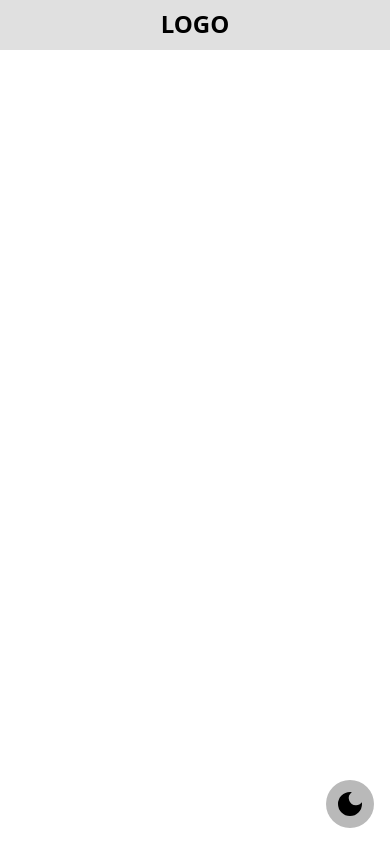
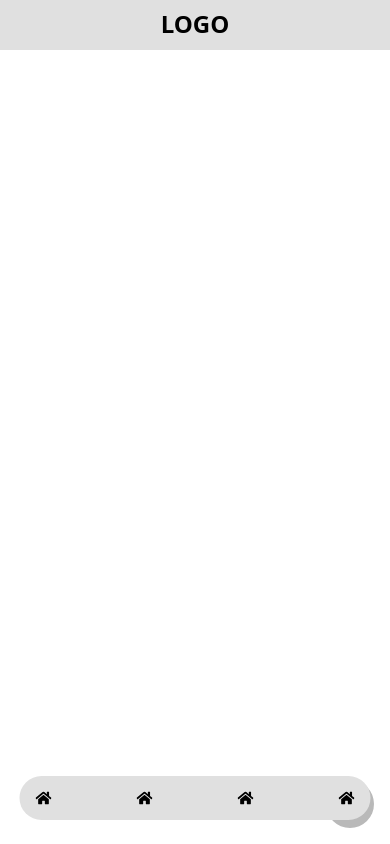
Before and after one commit to saurabh-dev-vns/pdf-builder, a Next.js app: page / in a window 390 px wide. Built offline with nearby package versions, Linux system fonts and the light colour scheme.

Commit message:
floating navbar for small devices

```diff
--- a/package.json
+++ b/package.json
@@ -3,7 +3,7 @@
   "version": "0.1.0",
   "private": true,
   "scripts": {
-    "dev": "next dev",
+    "dev": "next dev -H 0.0.0.0 ",
     "build": "next build",
     "start": "next start",
     "lint": "next lint"
--- /dev/null
+++ b/src/components/Navbar/floatingNavBar.tsx
@@ -0,0 +1,24 @@
+import React from 'react'
+import { FaHome } from "react-icons/fa";
+
+export const FloatingNavbar = () => {
+  return (
+    <nav className='flex sm:hidden absolute bottom-6 left-1/2 -translate-x-1/2  dark:text-white dark:bg-elevatedSurface-dark bg-elevatedSurface-light pr-4 pl-4  w-[90%] h-11  justify-center rounded-full'>
+
+<ul className='flex flex-row justify-between items-center w-full'>
+    <li className="">
+        <a href="#"><FaHome /></a>
+    </li>
+    <li className="">
+        <a href="#"><FaHome /></a>
+    </li>
+    <li className="">
+        <a href="#"><FaHome /></a>
+    </li>
+    <li className="">
+        <a href="#"><FaHome /></a>
+    </li>
+</ul>
+   </nav>
+  )
+}
--- a/src/pages/_app.tsx
+++ b/src/pages/_app.tsx
@@ -5,6 +5,7 @@ import '../../public/css/globals.css';
 import { MdDarkMode } from "react-icons/md";
 import { MdOutlineLightMode } from "react-icons/md";
 import { NavBar } from '../components/Navbar/navbar'
+import { FloatingNavbar } from '@/components/Navbar/floatingNavBar';
 
 export default function App({ Component, pageProps }: AppProps) {
   const [isDarkMode, setIsDarkMode] = useState(false);
@@ -26,7 +27,7 @@ export default function App({ Component, pageProps }: AppProps) {
 
   return (
     <main className={`${isDarkMode ? 'bg-background-dark' : 'bg-background-light'}
-    w-full min-h-screen transition-colors overflow-x-hidden`}
+    relative w-full min-h-screen transition-colors overflow-x-hidden`}
     >
       <button onClick={toggleDarkMode}
         className="fixed flex justify-center items-center  bottom-4 right-4 p-2 w-12 h-12 bg-nav-light  dark:bg-nav-dark dark:text-white text-black rounded-full">
@@ -36,6 +37,7 @@ export default function App({ Component, pageProps }: AppProps) {
 
       </button>
       <NavBar />
+      <FloatingNavbar />
       <Component {...pageProps} />
     </main>
   );
```
